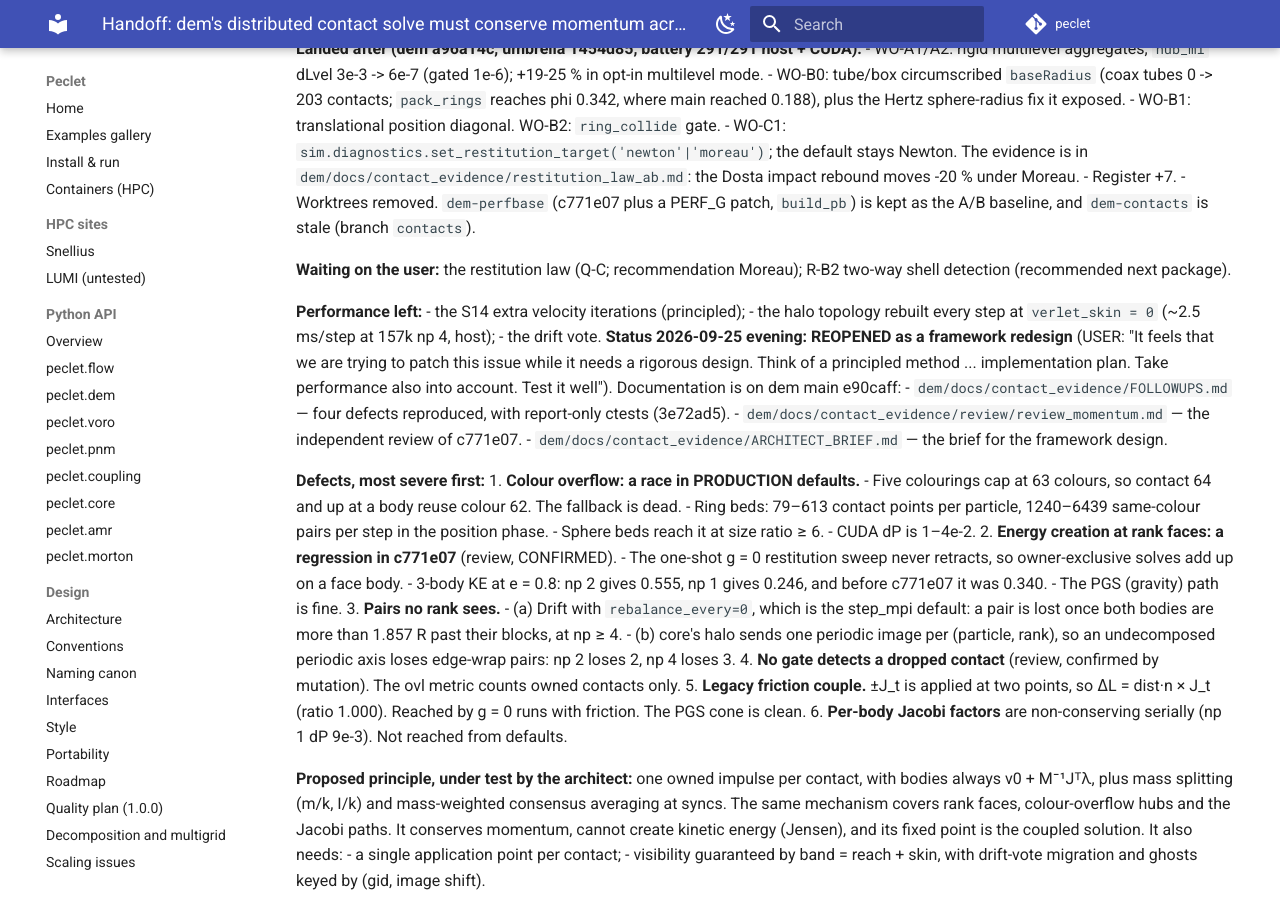
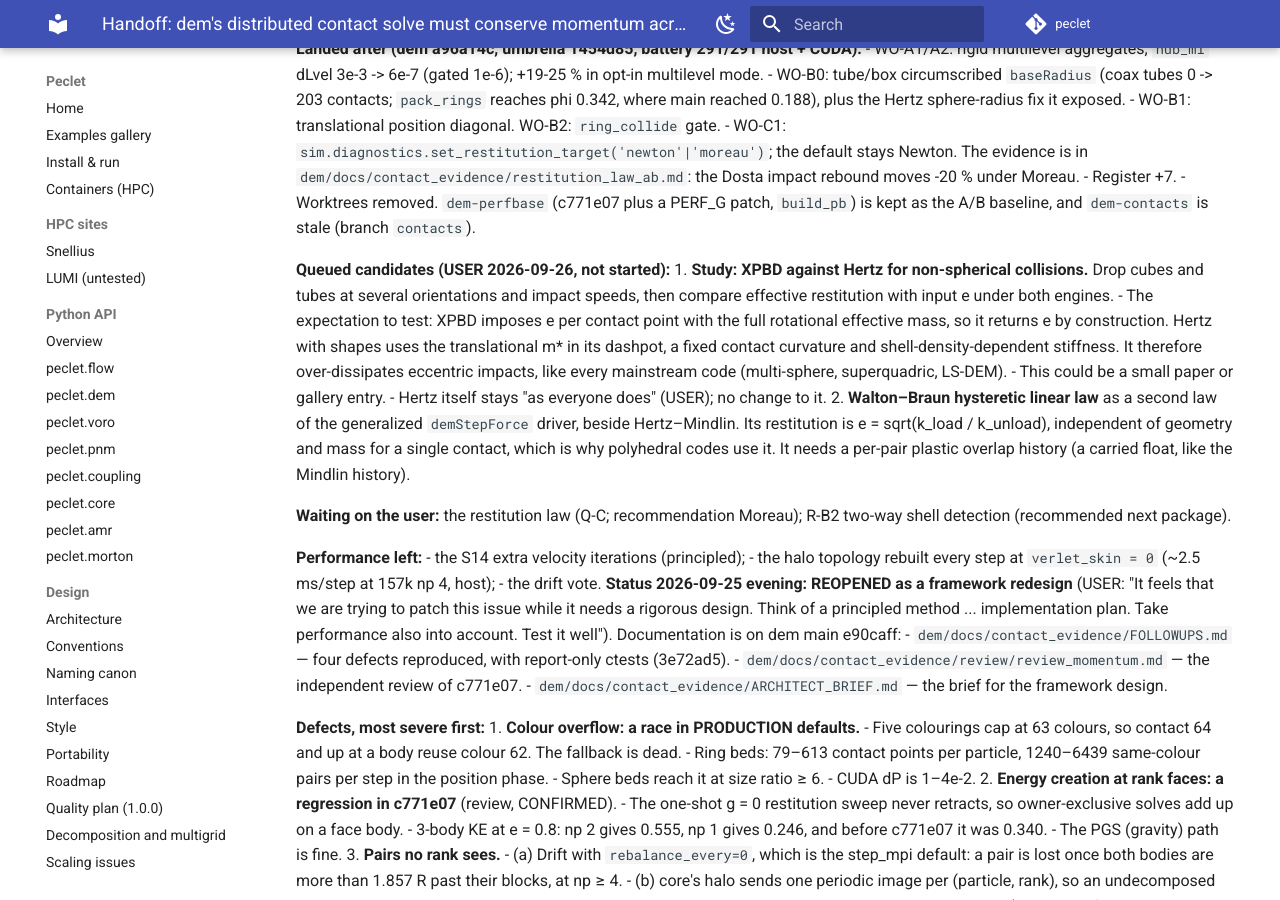
Before and after one commit to computational-chemical-engineering/peclet, an MkDocs documentation site: the page built from docs/HANDOFF_DEM_MPI_MOMENTUM.md, in a window 1280 px wide and 900 px high, scrolled down 796 px. Built offline with MkDocs 1.6.1 and Material for MkDocs 9.7.7, drawn with Linux system fonts in a browser that asks for light colours; comment, search, counter and statistics services are not loaded.

Commit message:
handoff: queued candidates — XPBD vs Hertz non-spherical restitution study; Walton-Braun hysteretic law in demStepForce
Co-Authored-By: Claude Opus 5.5 <noreply@anthropic.com>
Claude-Session: https://claude.ai/code/session_0145vVzMZ2ho61xpVzUerEZd

```diff
--- a/docs/HANDOFF_DEM_MPI_MOMENTUM.md
+++ b/docs/HANDOFF_DEM_MPI_MOMENTUM.md
@@ -45,6 +45,22 @@ published. Evidence: `dem/docs/contact_evidence/AFTER.md` §1–§10.
 - Register +7.
 - Worktrees removed. `dem-perfbase` (c771e07 plus a PERF_G patch, `build_pb`) is kept as the A/B
   baseline, and `dem-contacts` is stale (branch `contacts`).
+
+**Queued candidates (USER 2026-09-26, not started):**
+1. **Study: XPBD against Hertz for non-spherical collisions.** Drop cubes and tubes at several
+   orientations and impact speeds, then compare effective restitution with input e under both
+   engines.
+   - The expectation to test: XPBD imposes e per contact point with the full rotational effective
+     mass, so it returns e by construction. Hertz with shapes uses the translational m* in its
+     dashpot, a fixed contact curvature and shell-density-dependent stiffness. It therefore
+     over-dissipates eccentric impacts, like every mainstream code (multi-sphere, superquadric,
+     LS-DEM).
+   - This could be a small paper or gallery entry.
+   - Hertz itself stays "as everyone does" (USER); no change to it.
+2. **Walton–Braun hysteretic linear law** as a second law of the generalized `demStepForce` driver,
+   beside Hertz–Mindlin. Its restitution is e = sqrt(k_load / k_unload), independent of geometry
+   and mass for a single contact, which is why polyhedral codes use it. It needs a per-pair plastic
+   overlap history (a carried float, like the Mindlin history).
 
 **Waiting on the user:** the restitution law (Q-C; recommendation Moreau); R-B2 two-way shell
 detection (recommended next package).
```
